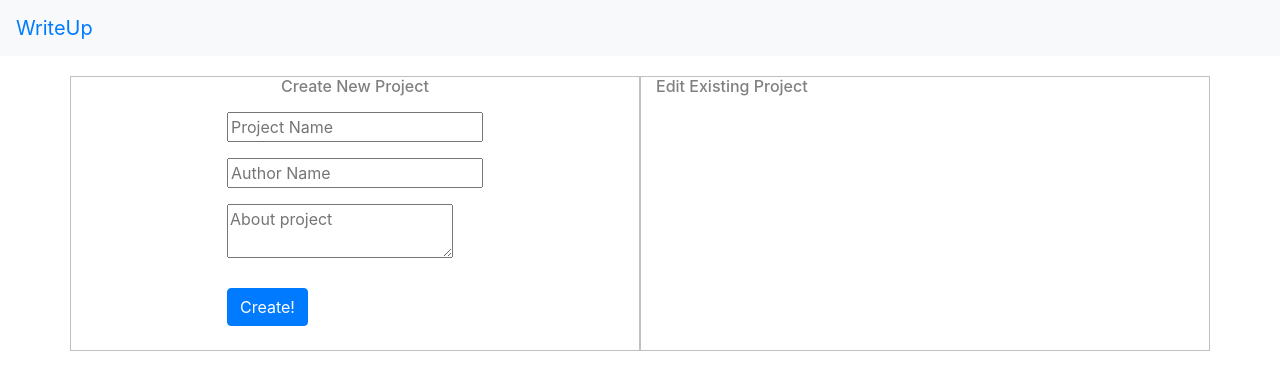
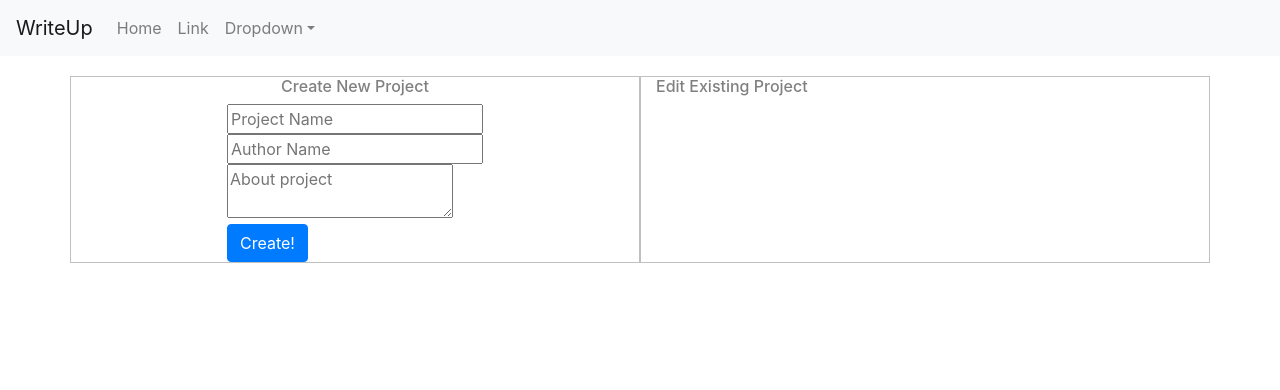
Before and after one commit to hisaransh/Writeup, a Next.js app: page /createOrEdit in a window 1280 px wide. Shown: the top 390 px of the page. Built offline with nearby package versions, Linux system fonts and the light colour scheme.

Commit message:
Revert "Clean Navigation bar and add expressjs"
This reverts commit d3034d1e0a380e3860f2ab3a769a378bfd7bc654.

```diff
--- a/component/Navigationbar.js
+++ b/component/Navigationbar.js
@@ -1,5 +1,5 @@
 import Head from 'next/head';
-import Link from 'next/link';
+
 import {Navbar,Nav,NavDropdown} from 'react-bootstrap';
 
 const Navigationbar = () => (
@@ -8,18 +8,9 @@ const Navigationbar = () => (
       <title>WriteUp</title>
     </Head>
     <Navbar bg="light" expand="lg">
-      <Navbar.Brand href="#home"><Link href="index">WriteUp</Link></Navbar.Brand>
+      <Navbar.Brand href="#home">WriteUp</Navbar.Brand>
       <Navbar.Toggle aria-controls="basic-navbar-nav" />
       <Navbar.Collapse id="basic-navbar-nav">
-
-      </Navbar.Collapse>
-    </Navbar>
-  </div>
-)
-
-export default Navigationbar;
-
-/*
         <Nav className="mr-auto">
         <Nav.Link href="#home">Home</Nav.Link>
         <Nav.Link href="#link">Link</Nav.Link>
@@ -31,5 +22,9 @@ export default Navigationbar;
         <NavDropdown.Item href="#action/3.4">Separated link</NavDropdown.Item>
         </NavDropdown>
       </Nav>
+      </Navbar.Collapse>
+    </Navbar>
+  </div>
+)
 
-*/
+export default Navigationbar;
--- a/package.json
+++ b/package.json
@@ -3,7 +3,7 @@
   "version": "0.1.0",
   "private": true,
   "scripts": {
-    "dev": "node server.js",
+    "dev": "next dev",
     "build": "next build",
     "start": "next start"
   },
@@ -12,9 +12,7 @@
     "@fortawesome/free-solid-svg-icons": "^5.13.0",
     "@fortawesome/react-fontawesome": "^0.1.9",
     "bootstrap": "^4.5.0",
-    "express": "^4.17.1",
     "jquery": "^3.5.1",
-    "mongodb": "^3.5.7",
     "next": "9.4.0",
     "popper.js": "^1.16.1",
     "react": "16.13.1",
--- a/pages/createOrEdit.js
+++ b/pages/createOrEdit.js
@@ -16,16 +16,16 @@ export default function Home() {
           </div>
           <div className="row justify-content-center align-content-center">
             <form>
-              <div className="form-group mt-2">
+              <div class="form-group">
                 <input type="text" placeholder="Project Name"></input>
               </div>
-              <div className="form-group mt-2">
+              <div class="form-group">
                 <input type="text" placeholder="Author Name"></input>
               </div>
-              <div className="form-group mt-2">
+              <div class="form-group">
                 <textarea type="text" placeholder="About project"></textarea>
               </div>
-              <button type="button" className="btn btn-primary mt-2 mb-4">Create!</button>
+              <button type="button" className="btn btn-primary">Create!</button>
             </form>
           </div>
         </div>
```
Also changed, not shown: server.js (deleted, +0 -29 lines), 1 other file (tests, documents, lock files or other folders). Lines whose indentation alone changed are shown as unchanged.
